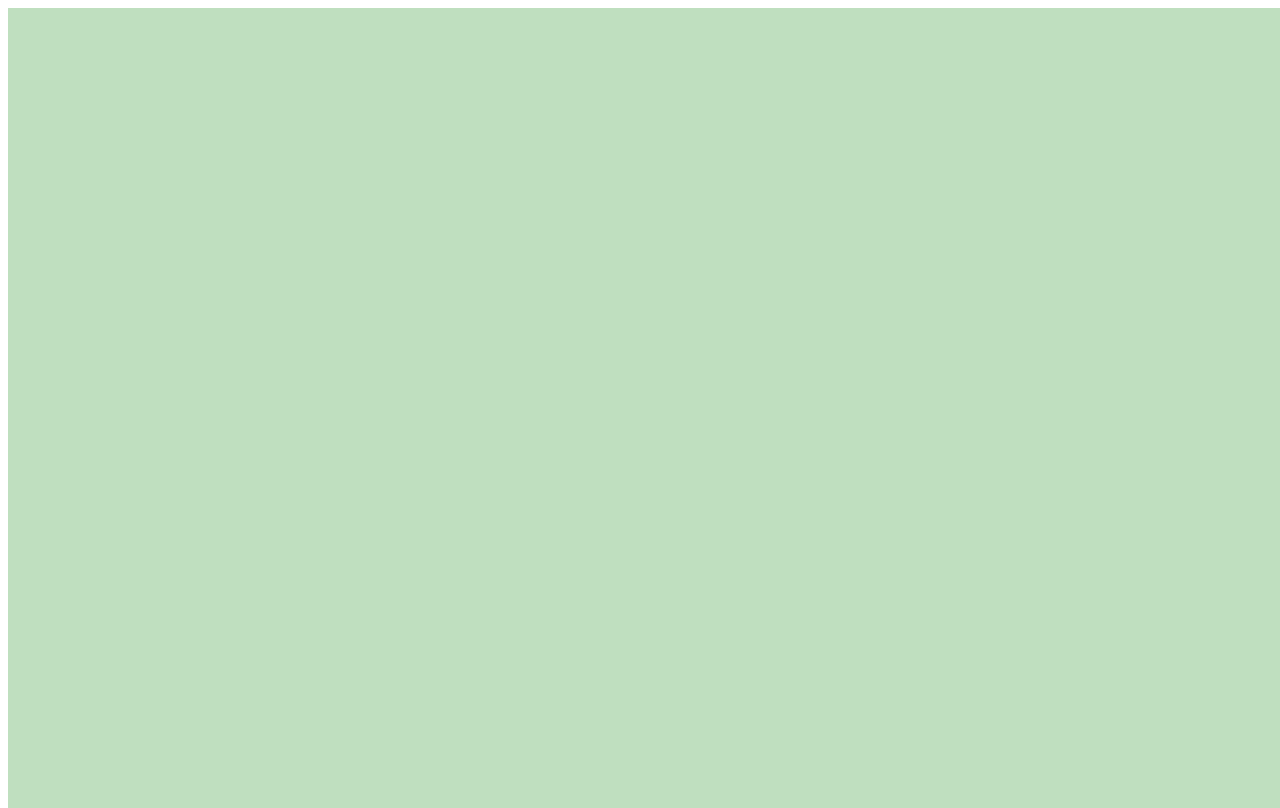
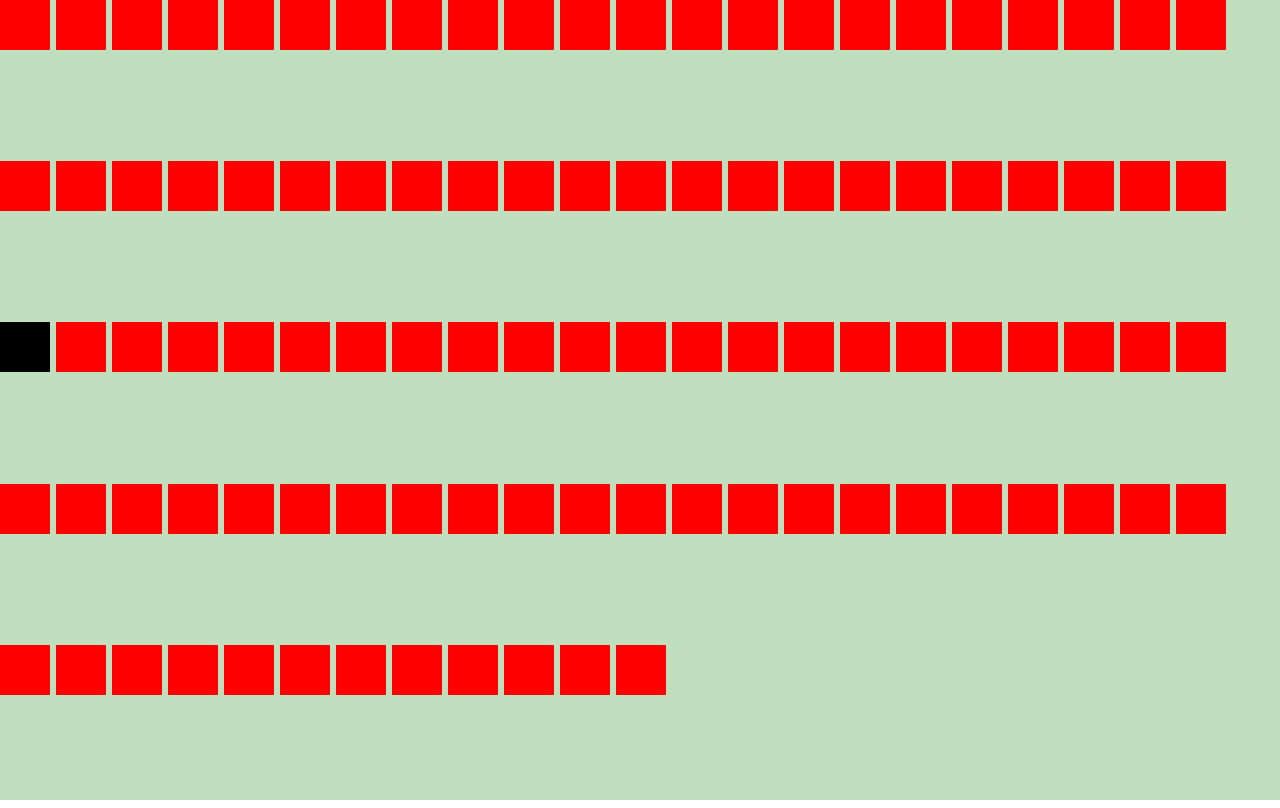
Before and after one commit to MattBrooks95/css_examples, a plain HTML site: page index.html in a window 1280 px wide. Drawn offline with Linux system fonts and the light colour scheme.

Commit message:
progress

```diff
--- a/example.css
+++ b/example.css
@@ -2,10 +2,27 @@ html, body {
 	height: 100%;
 	width: 100%;
 	overflow: auto;
+	margin: 0;
+	padding: 0;
 }
 
 div.main {
 	width: 100%;
 	height: 100%;
 	background-color: rgba(0, 128, 0, 0.25);
+	display: flex;
+	flex-direction: row;
+	flex-wrap: wrap;
+	gap: 6px;
 }
+
+div.main div {
+	background-color: red;
+	width: 50px;
+	height: 50px;
+}
+
+div.main :nth-child(45) {
+	background-color: black;
+
+}
```
